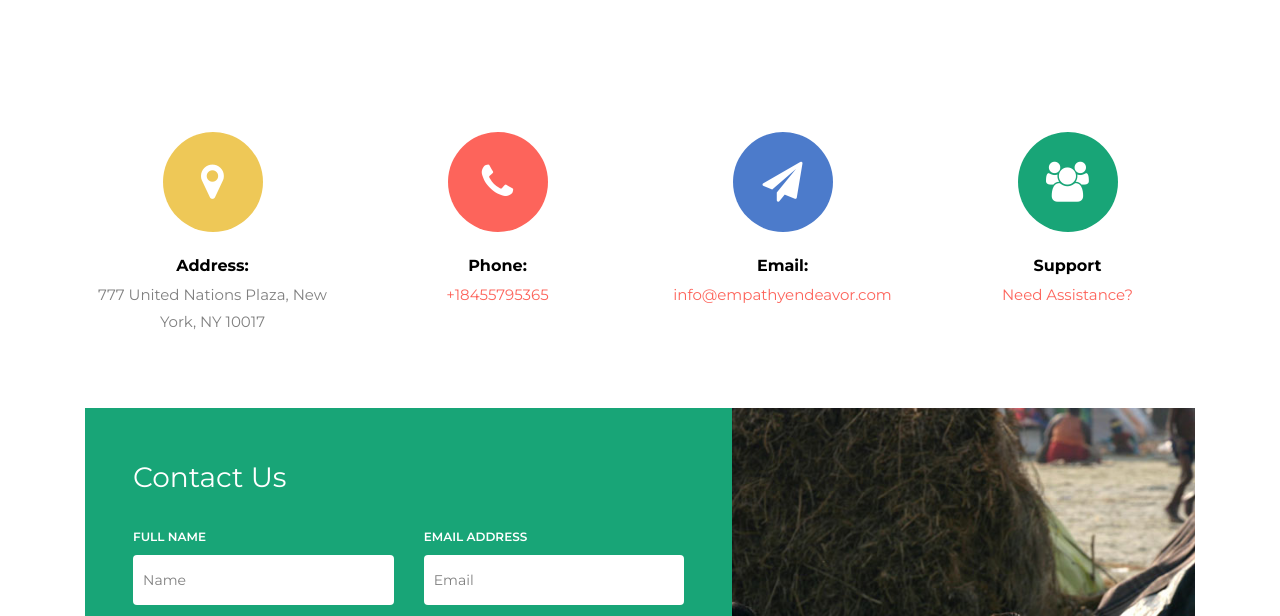
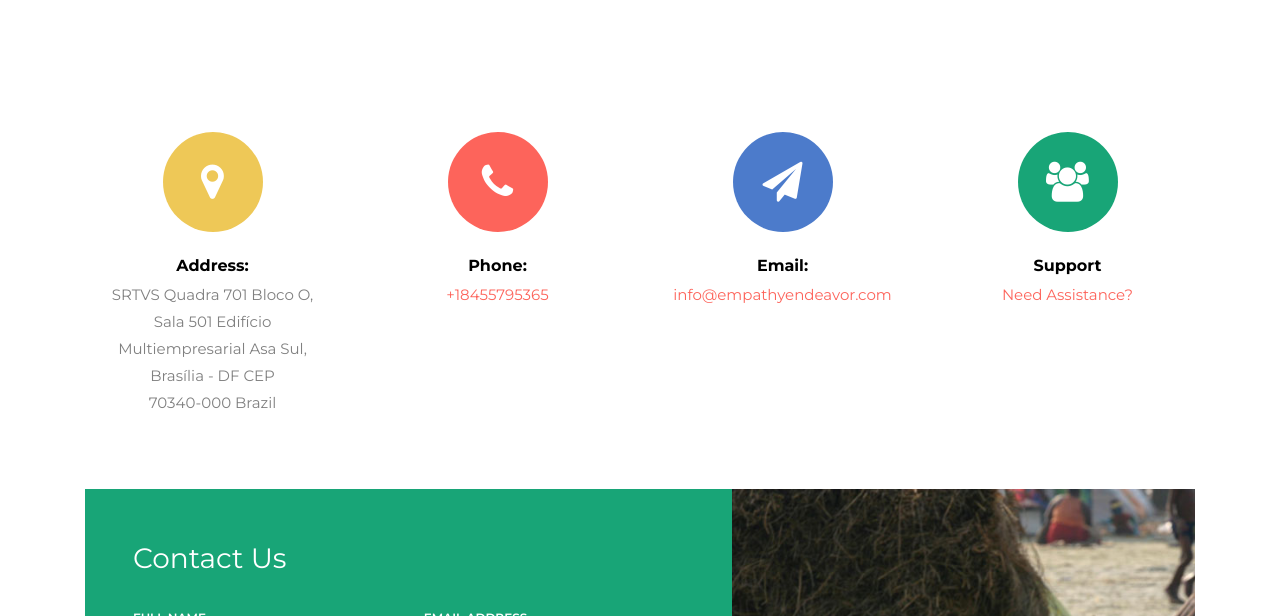
Before and after one commit to HuddlesTechnologies/empathy, a plain HTML site: page contact.html in a window 1280 px wide. Shown: the part 630-1246 px from the top of the page. Drawn offline with Linux system fonts and the light colour scheme; some packages are replaced by stand-ins of ours; no server answers.

Commit message:
address corrected on contact page

```diff
--- a/contact.html
+++ b/contact.html
@@ -163,8 +163,11 @@
                     </div>
                     <div class="text">
                       <p>
-                        <span>Address:</span> 777 United Nations Plaza, New
-                        York, NY 10017
+                        <span>Address:</span>SRTVS Quadra 701 Bloco O,<br />
+                        Sala 501 Edifício <br />
+                        Multiempresarial Asa Sul,<br />
+                        Brasília - DF CEP<br />
+                        70340-000 Brazil
                       </p>
                     </div>
                   </div>
```
